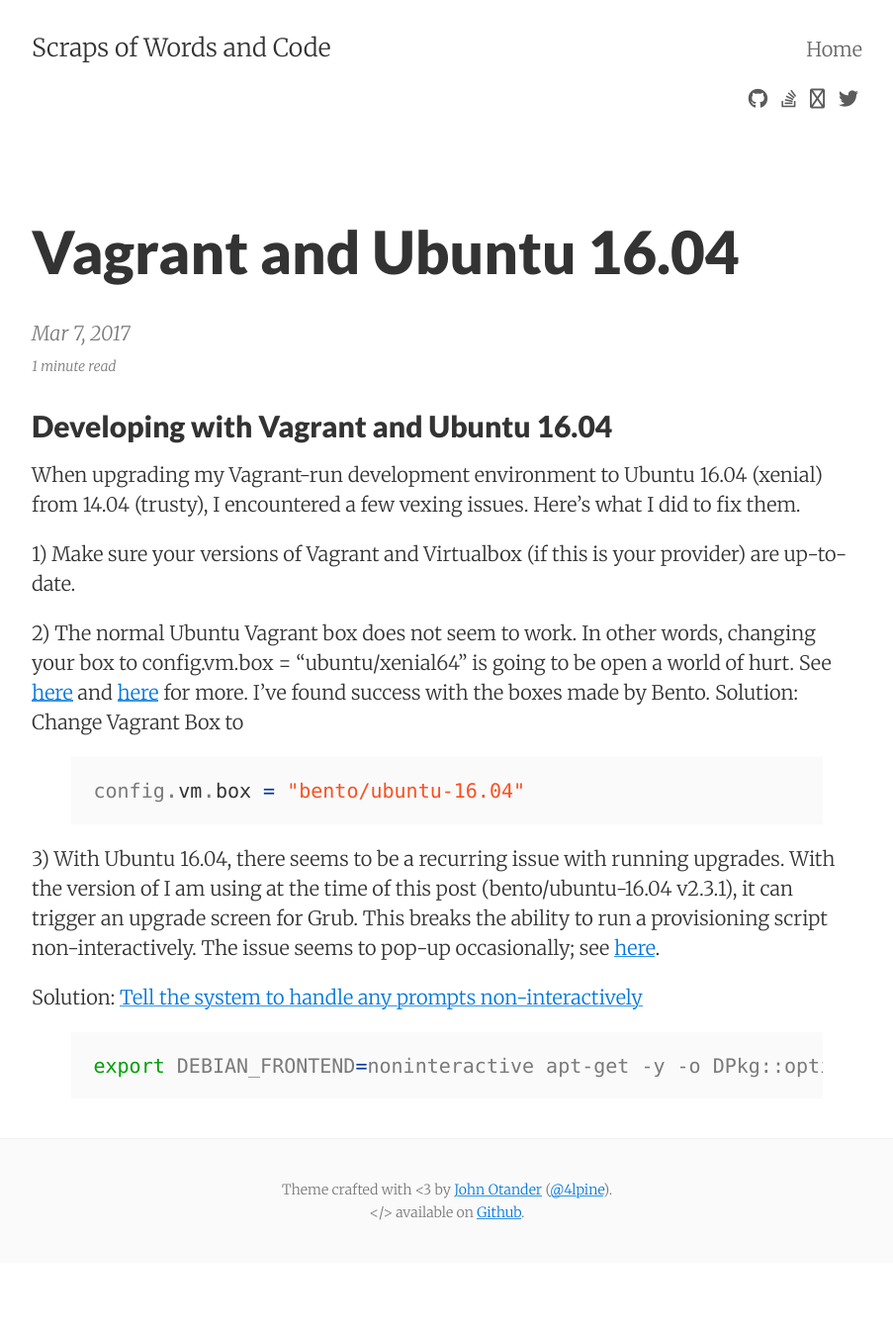
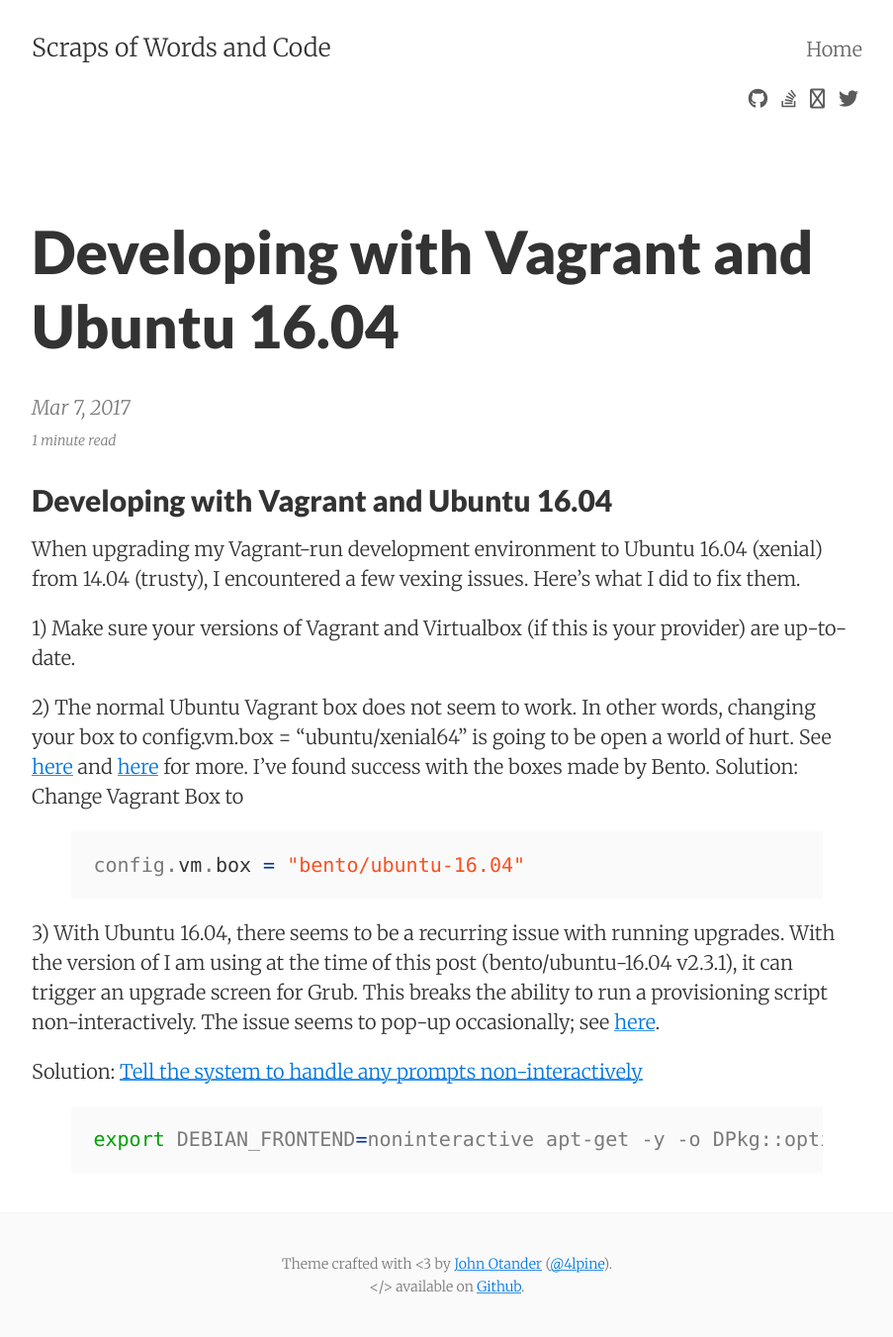
Before and after one commit to colehudson/blog, a Jekyll site: the page built from _posts/2017-03-07-ubuntu-16-vagrant.md, in a window 1280 px wide. Shown: the whole page at 99% size, without its empty margins (188-1091 px from the left). Built offline with Jekyll 4.4.1, drawn with Linux system fonts in a browser that asks for light colours; nearby versions of some CDN libraries; before the commit the page ends 1276 px from its top, so only the background shows below that.

Commit message:
changing over metadata

```diff
--- a/_posts/2017-03-07-ubuntu-16-vagrant.md
+++ b/_posts/2017-03-07-ubuntu-16-vagrant.md
@@ -1,7 +1,6 @@
 ---
 layout: post
-title: Vagrant and Ubuntu 16.04
-date: {2017-03-07}
+title: Developing with Vagrant and Ubuntu 16.04
 summary: Changing over to Ubuntu 16.04 in Vagrant isn't so easy
 categories: vagrant virtualbox ubuntu 16.04
 published: true
```
